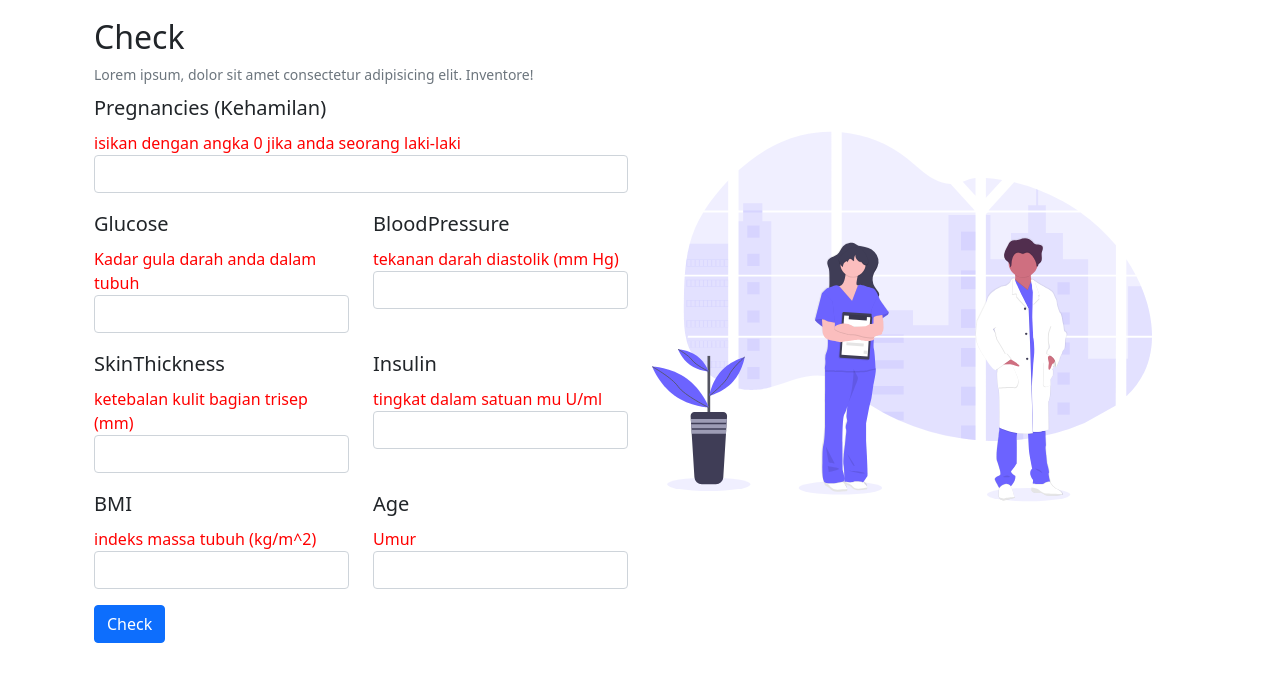
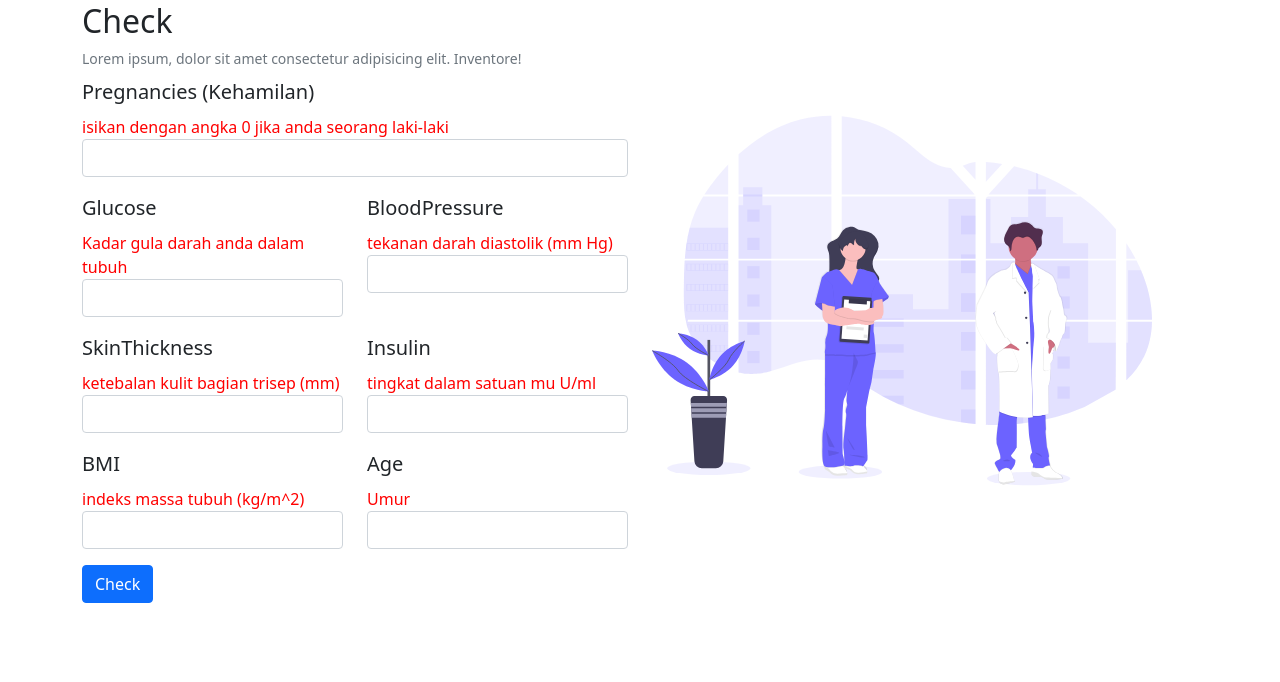
Before and after one commit to onedayxzn/Sistem-Pendeteksi-Dini-Diabetes, a Flask app: page /check/ in a window 1280 px wide. Shown: the part 54-736 px from the top of the page. Run offline with Flask 2, Linux system fonts and the light colour scheme; some libraries are stand-ins or nearby versions.

Commit message:
editing layout

```diff
--- a/templates/layout.html
+++ b/templates/layout.html
@@ -17,9 +17,10 @@
       type="text/css"
       href="{{ url_for('static', filename='css/style.css') }}"
     />
+
     <title>Sistem Pendeteksi Diabetes</title>
   </head>
-  <body>
+  <html>
     <nav class="navbar navbar-expand-lg navbar-light sticky-top" id="nav">
       <div class="container">
         <button
@@ -48,15 +49,18 @@
         </div>
       </div>
     </nav>
-    <div class="container pt-3">
-      <div id="content">{% block content %}{% endblock %}</div>
 
-      <div id="footer">
-        {% block footer %}
-        <div class="row"></div>
-        {% endblock %}
-      </div>
+    <!-- content -->
+    <div id="content">{% block content %}{% endblock %}</div>
+    <!-- end content -->
+
+    <div id="footer">
+      {% block footer %}
+
+      {% endblock %}
     </div>
+    <!-- </div> -->
+
     <script
       src="https://cdn.jsdelivr.net/npm/bootstrap@5.1.3/dist/js/bootstrap.bundle.min.js"
       integrity="sha384-ka7Sk0Gln4gmtz2MlQnikT1wXgYsOg+OMhuP+IlRH9sENBO0LRn5q+8nbTov4+1p"
```
